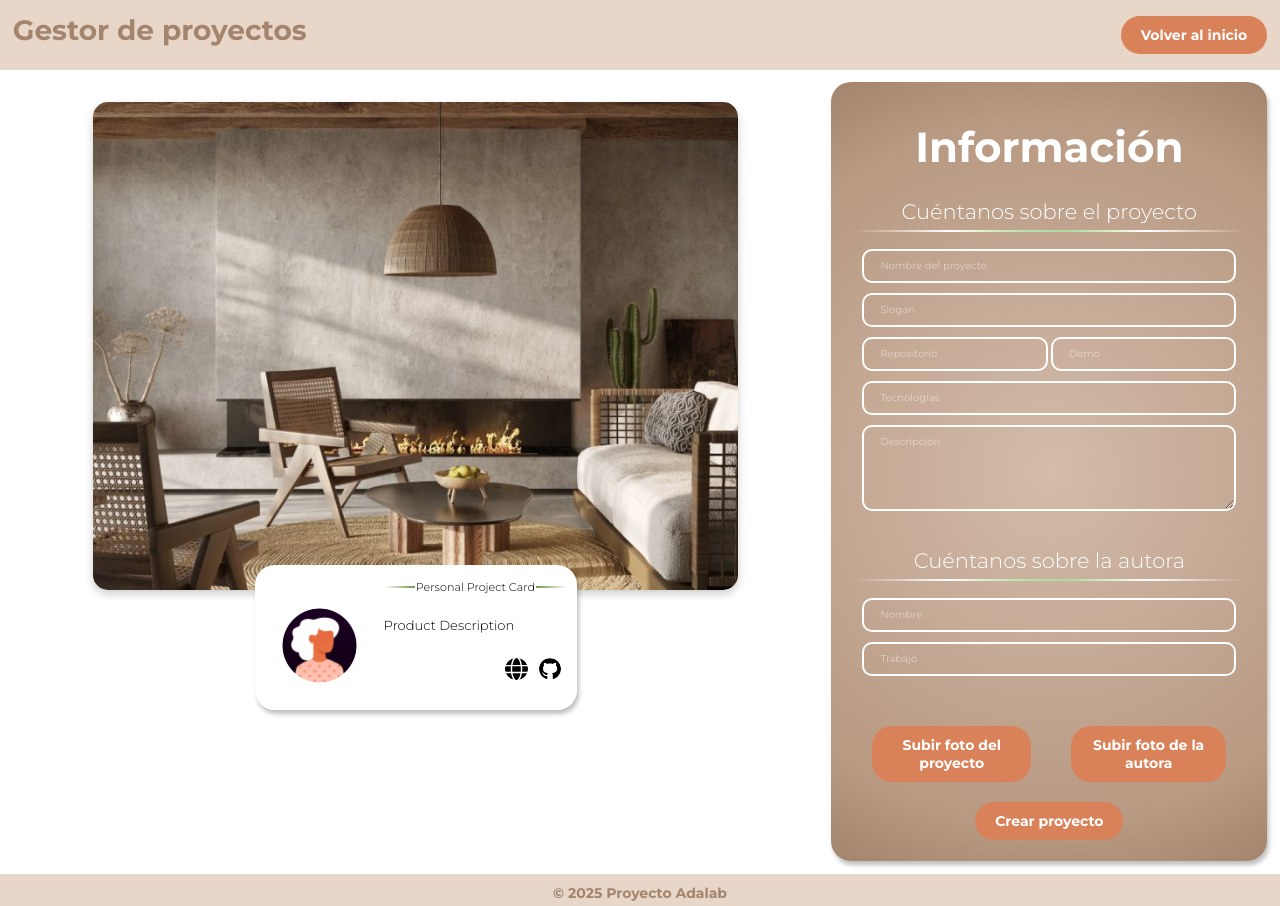
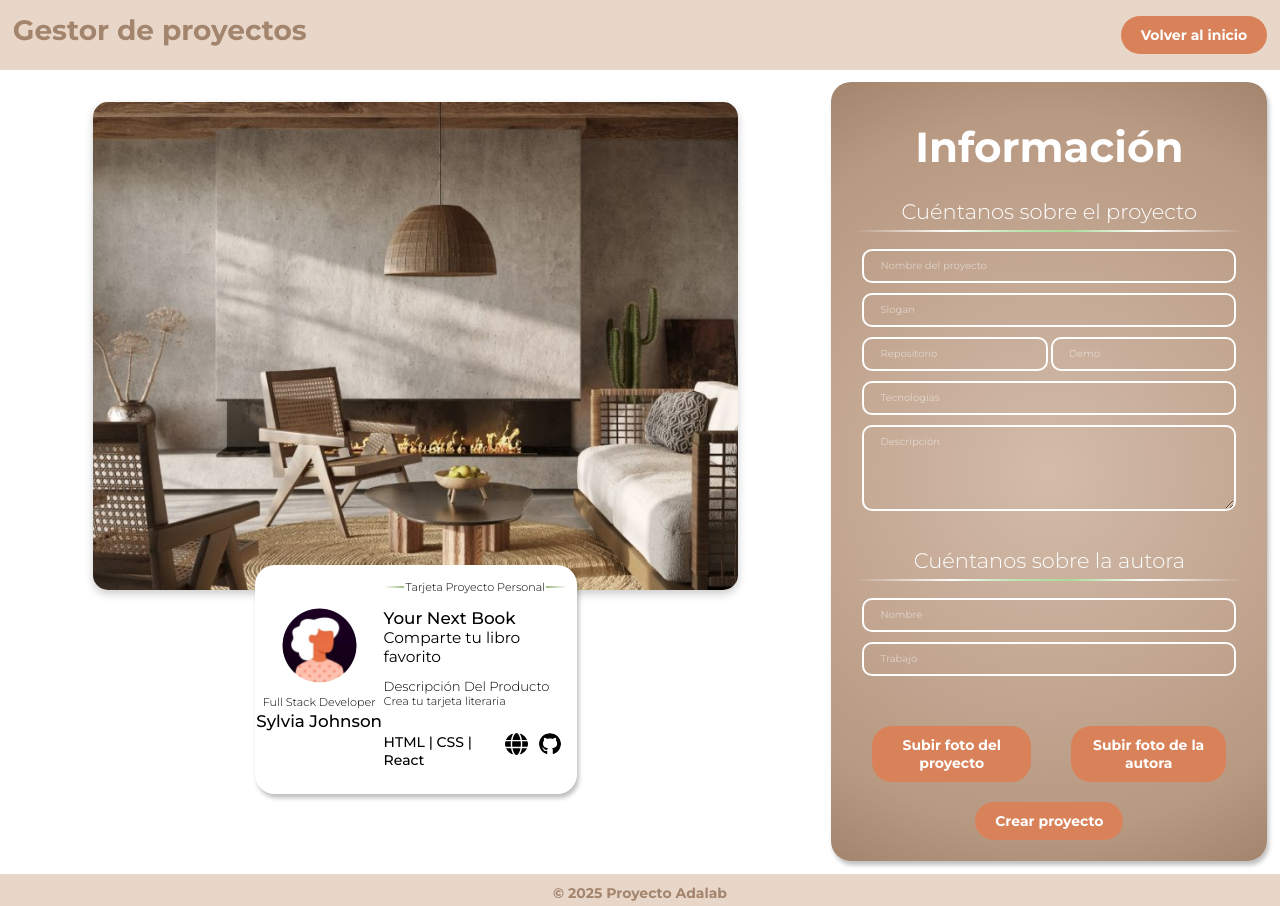
Before and after one commit to angelicagh/project-promo-51-module-3-team-3, a React (Vite) app: page /#/app in a window 1280 px wide. Built offline with nearby package versions, Linux system fonts and the light colour scheme.

Commit message:
Update project card

```diff
--- a/src/components/ProjectPreview.jsx
+++ b/src/components/ProjectPreview.jsx
@@ -12,7 +12,7 @@ function ProjectPreview({ data }) {
           <article className="card">
             <h2 className="card__projectTitle">
               <span className="card__projectTitle--text">
-                Personal project card
+                Tarjeta proyecto personal
               </span>
             </h2>
 
@@ -23,29 +23,37 @@ function ProjectPreview({ data }) {
                   backgroundImage: `url(${data.photo})`,
                 }}
               ></div>
-              <p className="card__job">{data.job}</p>
-              <h3 className="card__name">{data.author}</h3>
+              <p className="card__job">{data.job || "Full Stack Developer"}</p>
+              <h3 className="card__name">{data.author || "Sylvia Johnson"}</h3>
             </div>
 
             <div className="card__project">
-              <h3 className="card__name">{data.name}</h3>
-              <p className="card__slogan">{data.slogan}</p>
-              <h3 className="card__descriptionTitle">Product description</h3>
-              <p className="card__description">{data.description}</p>
+              <h3 className="card__name">{data.name || "Your Next Book"}</h3>
+              <p className="card__slogan">
+                {data.slogan || "Comparte tu libro favorito"}
+              </p>
+              <h3 className="card__descriptionTitle">
+                Descripción del producto
+              </h3>
+              <p className="card__description">
+                {data.description || "Crea tu tarjeta literaria"}
+              </p>
 
               <div className="card__technicalInfo">
-                <p className="card__technologies">{data.technologies}</p>
+                <p className="card__technologies">
+                  {data.technologies || "HTML | CSS | React"}
+                </p>
 
                 <a
                   className="icon icon__www"
-                  href={data.demo}
+                  href={data.demo || "#"}
                   title="Haz click para ver el proyecto online"
                 >
                   Web link
                 </a>
                 <a
                   className="icon icon__github"
-                  href={data.repo}
+                  href={data.repo || "#"}
                   title="Haz click para ver el código del proyecto"
                 >
                   GitHub link
```
